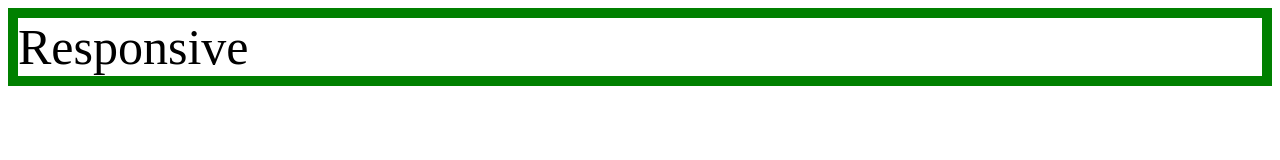
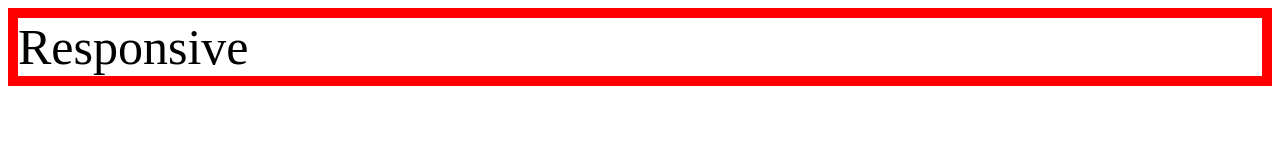
Before and after one commit to chominchae/WEB_study, a plain HTML site: page first_websites/mediaquery.html in a window 1280 px wide. Drawn offline with Linux system fonts and the light colour scheme.

Commit message:
Update mediaquery.html

```diff
--- a/first_websites/mediaquery.html
+++ b/first_websites/mediaquery.html
@@ -5,7 +5,7 @@
     <title></title>
     <style>
         div{
-            border:10px solid green;
+            border:10px solid red;
             font-size:50px;
         }
         /*화면 크기가 800 이상이면 사라지도록 */
```
